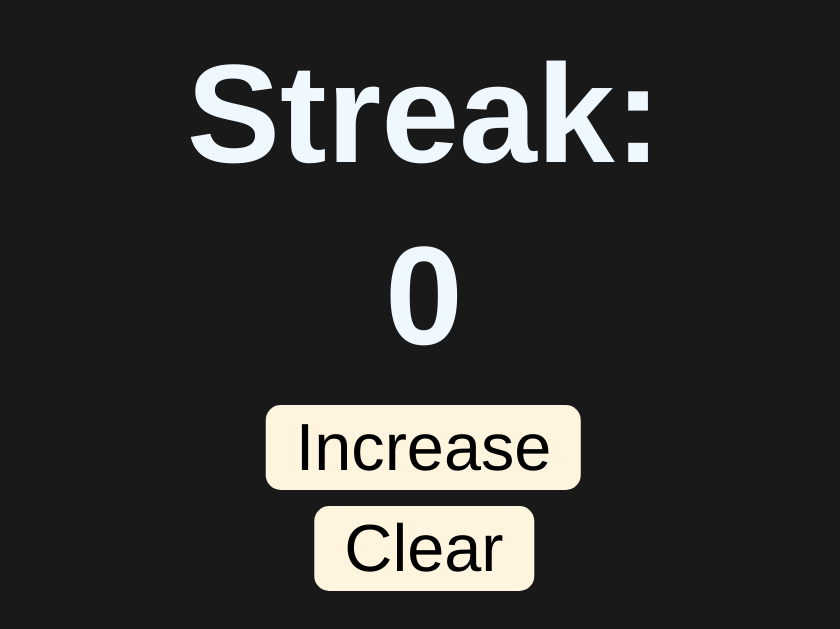
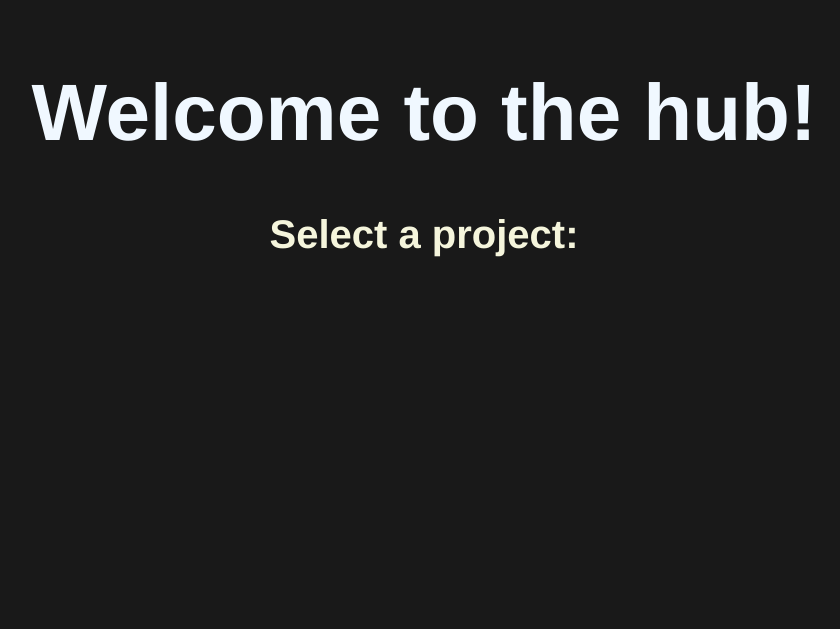
Before and after one commit to Pan-404/Pan-404.github.io, a plain HTML site: page index.html in a window 1280 px wide. Shown: the part 147-776 px from the top of the page, without its empty margins (216-1056 px from the left). Drawn offline with Linux system fonts and the light colour scheme.

Commit message:
re-work1

```diff
--- a/index.html
+++ b/index.html
@@ -5,19 +5,13 @@
     <meta http-equiv="X-UA-Compatible" content="IE=edge">
     <meta name="viewport" content="width=device-width, initial-scale=1.0">
     <link rel="stylesheet" href="site.css">
-    <title>Streak</title>
+    <title>Projects</title>
 </head>
 <body>
-    <div class="nr">
-        <h1>Streak:</h1>
-        <h1 id="number">0</h1>
+    <div class="titles">
+        <h1>Welcome to the hub!</h1>
+        <h2>Select a project:</h2>
+        <script src="js.js"></script>
     </div>
-    <div >
-        <button onclick="increase()">Increase</button>
-    </div>
-    <div>
-        <button onclick="erase()">Clear</button>
-    </div>
-    <script src="js.js"></script>
 </body>
 </html>
--- a/site.css
+++ b/site.css
@@ -7,8 +7,15 @@ body {
 h1 {
     color: aliceblue;
     font-family:'Franklin Gothic Medium', 'Arial Narrow', Arial, sans-serif;
-    font-size: 140px;
-    margin: 20px;
+    font-size: 80px;
+}
+h2 {
+    color:beige;
+    font-family:'Franklin Gothic Medium', 'Arial Narrow', Arial, sans-serif;
+    font-size: 40px;
+}
+.title {
+
 }
 
 button {
```
